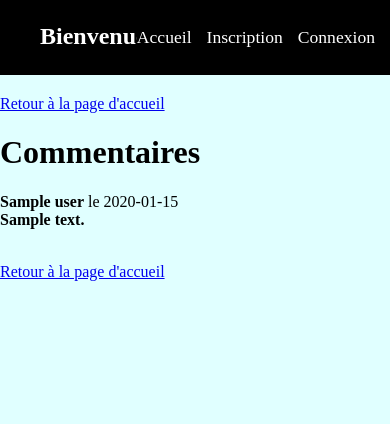
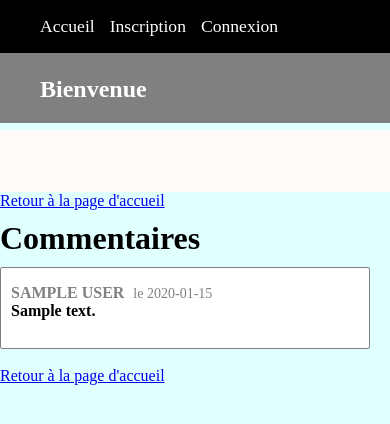
Before and after one commit to Francois72/writerBlog, a PHP site: the page made by view/frontend/comments.php in a window 390 px wide. Shown: the top 424 px of the page. Run offline with PHP 8.4, Linux system fonts and the light colour scheme; the template is opened without the code that fills it: most values are stand-ins (such as "Sample title", 1, 10 or a date in 2020); data that the repository does not hold is empty; some libraries are stand-ins or nearby versions.

Commit message:
responsive

```diff
--- a/public/css/style.css
+++ b/public/css/style.css
@@ -5,7 +5,7 @@ body
 	margin: 0;
 	padding: 0;
 	background-size: 100%;
-	background: LightCyan;
+	background: lightcyan;
 }
 
 header
@@ -13,7 +13,7 @@ header
 	display: flex;
 	background-color: black;
 	width: 100%;
-	height: 75px;
+	height: 85px;
 }
 
 img
@@ -44,6 +44,7 @@ img
 {
 	list-style-type: none;
 	display: flex;
+	overflow-wrap: wrap;
 }
 
 .para2 nav li
@@ -64,46 +65,303 @@ header nav a:hover
 	color: yellow;
 }
 
-.authorLastPost
+
+.title-grey
 {
-	background: white;
-	margin-bottom: 10px;
+	color:grey;
+	font-size: 22px;
+}
 
+.userc
+{
+	color: grey;
+	text-transform: uppercase;
+}
+
+.datec
+{
+	color:grey;
+	margin: 5px;
+	font-size: 14px;
+}
+
+.authorPost, .textend
+{
+	padding: 20px;
+	background-color: snow;
+	text-align: justify;
+	font-size: 18px;
+	max-width: 600px;
+	max-height: 242px;
+	color: black;
+	overflow: hidden;
 }
 
 
-.authorLastPost a
+.authorPostCmt
+{
+	padding: 20px;
+	margin: 40px;
+	background-color: snow;
+	text-align: justify;
+	font-size: 18px;
+	max-width: 600px;
+	color: black;
+}
+
+.textend
+{
+	padding-top: 0px;
+}
+
+.authorPost a
 {
     text-decoration: none;
     color: blue;
 }
 
-textarea
+.blocPost
 {
-	width: 50%;
+	margin: 40px 40px 40px 15%;
+}
+
+.retour
+{
+	margin: 40px;
+}
+
+h1,h3
+{
+	margin: 40px 40px 40px 15%;
+}
+
+form
+{
+	margin: 40px 40px 40px 15%;
+	min-width: 380px;
+}
+
+form
+{
+	max-width: 641px;
+}
+
+.blocComments
+{
+	border: 1px solid grey;
+	border-radius: 2px;
+	background: white;
+	padding: 0px 5px 0px 10px;
+	max-width: 626px;
+	margin-left: 40px;
+	margin-bottom: 0px;
+}
+
+.reportbutton
+{
+	float: right;
+    background:white;
+    border-radius:5px;
+    width:90px;
+    border:1px solid #ccc;
+    box-shadow:1px 1px 3px #999;
+}
+
+button a
+{
+	color: black;
+	text-decoration: none;
+}
+
+#adminpage
+{
+	margin-left: 40px;
+}
+
+i
+{
+	margin: 5px 10px 5px 5px;
+}
+
+#adminpage a
+{
+	text-decoration: none;
+	color:black;
 }
 
 
-@media all and (max-width: 350px)
+.editdel
 {
+	width: 400px;
+	margin: 10px 0 0 0;
+}
+
+
+#adminpage a:hover
+{
+	color: blue;
+}
+
+.editdel a
+{
+	position: relative;
+	right: 0px;
+	min-width: 100%;
+	padding: 0px 10px 0px 0px;
+	color:black;
+}
+
+.h3-admin
+{
+	margin: 0 0 20px 0;
+}
+
+.returnpg, .listrpt
+{
+	margin: 40px;
+}
+
+.listchaps
+{
+	margin: 50px 0;
+}
+
+.retrnpglst
+{
+	margin-top: 20px;
+}
+
+.blocPost, h1, h3, form, .authorPostCmt, .retour {
+	margin: 40px;
+	margin-left: 20%
+}
+
+.blocComments
+{
+	margin: 10px 0px 0 0px;
+	margin-left: 20%
+}
+
+#send_button
+{
+    padding:5px 0 5px 0;
+    margin-top: 5px;
+    background:white;
+    color:#555;
+    border-radius:5px;
+    width:120px;
+    border:1px solid #ccc;
+    box-shadow:1px 1px 3px #999;
+}
+
+#send_button:hover
+{
+    background:grey;
+    border:1px solid grey;
+    color: white;
+}
+
+
+#titleEdit
+{
+	width: 46.5%;
+	padding: 15px;
+	font-size: 0.9em;
+}
+
+.listsgn
+{
+	background-color: #9eb4d8;
+	margin: 30px 0;
+	padding: 10px;
+	width: 70%;
+
+
+}
+
+.listsgn-int
+{
+	display: block;
+	float: right;
+
+}
+
+
+
+.listsgn-int a
+{
+	display: inline-block;
+	text-decoration: none;
+	margin: 7 10px 0 0;
+	padding: 5px;
+	color: black;
+	border: solid 1px black;
+	background-color: #9eb4d8;
+}
+
+.listsgn-int a:hover
+{
+	color: blue;
+	border: solid 1px blue;
+}
+
+@media all and (max-width: 850px)
+{
+	.blocPost, h1, h3, form, .blocComments, .authorPostCmt, .retour
+	{
+		margin: 40px;
+		margin-left: 40px;
+	}
+
+	.listsgn
+	{
+		background-color: #9eb4d8;
+		margin: 30px 0;
+		padding: 10px;
+		width: 95%;
+	}
+}
+
+
+
+@media all and (max-width: 450px)
+{
+	body
+	{
+		background: lightcyan;
+		margin: auto 0;
+	}
+
 	header
 	{
+		height: 120px;
 		display: flex;
 		flex-direction: column;
 	}
+
+	.blocPost
+	{
+		margin: 10px 0;
+		background: white;
+	}
+
 	.para1:nth-child(1)
 	{
 		order: 2;
 	}
+
 	.para2:nth-child(2)
 	{
 		order: 1;
 	}
+
 	.para1
 	{
-		width: 100%;
-		background: green;
+		width: auto;
+		height: 100px;
+		background: grey;
 	}
+
 	.para2
 	{
 		background-color: black;
@@ -111,11 +369,43 @@ textarea
 		justify-content: left;
 		align-items: center;
 	}
+
+	form
+	{
+		margin: 0px;
+	}
+
+	.blocComments
+	{
+		margin: 10px 0px;
+	}
+
+	.authorPostCmt
+	{
+		margin: auto 0;
+	}
+
+	h1, h3, form, .blocComments, .authorPostCmt, .retour
+	{
+		margin: 10px 0 0 0;
+		width: 90.5%;
+	}
+
+	.blocComments
+	{
+		min-height: 80px;
+	}
+
+	.title-page-admin, .returnpg
+	{
+		margin: 40px;
+	}
+
+	.titlesM
+	{
+		font-size: 16px;
+		margin: 0 5%;
+		line-height: 150%;
+	}
+
 }
-
-#titleEdit
-{
-	width: 46.5%;
-	padding: 15px;
-	font-size: 0.9em;
-}
```
